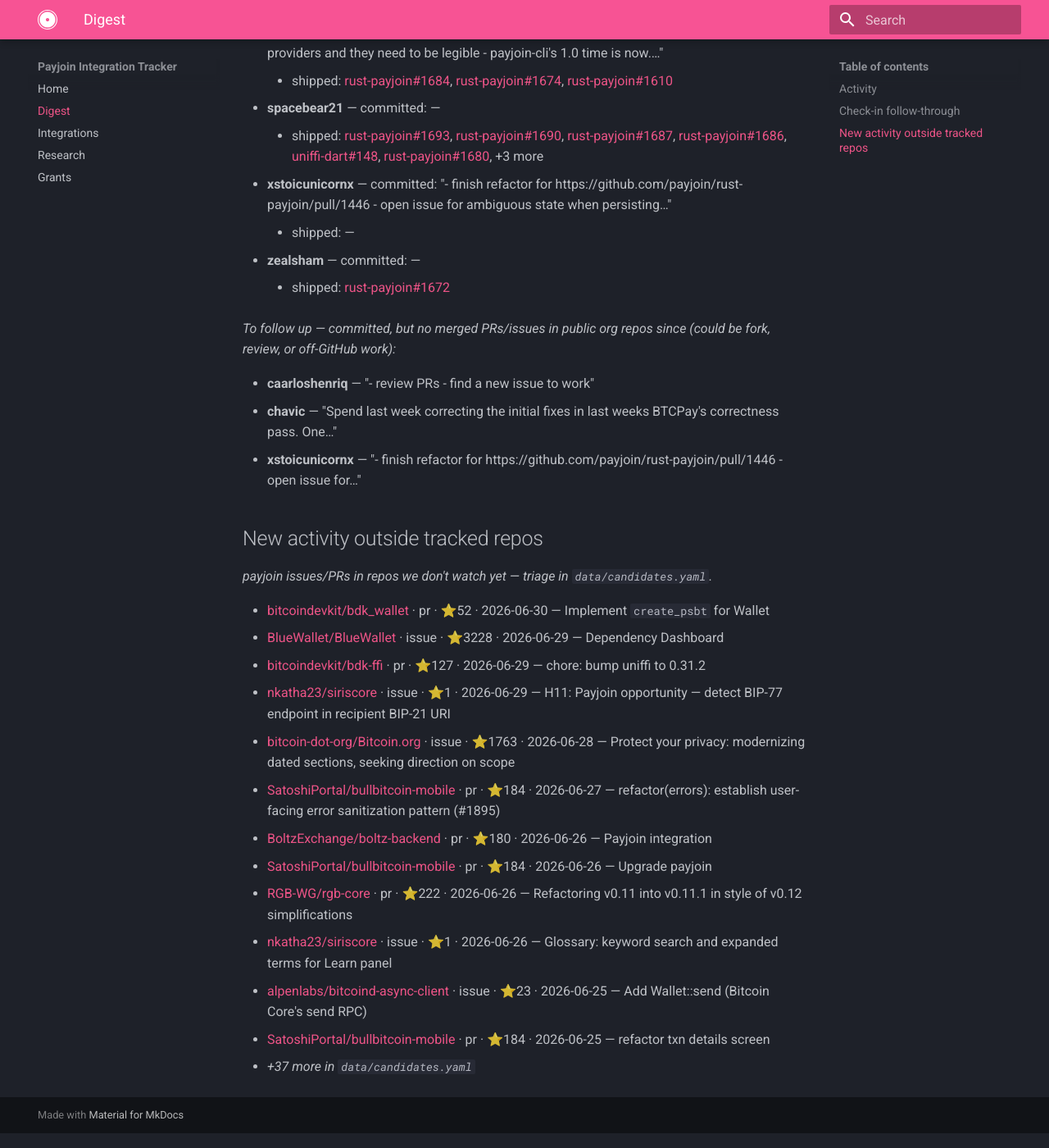
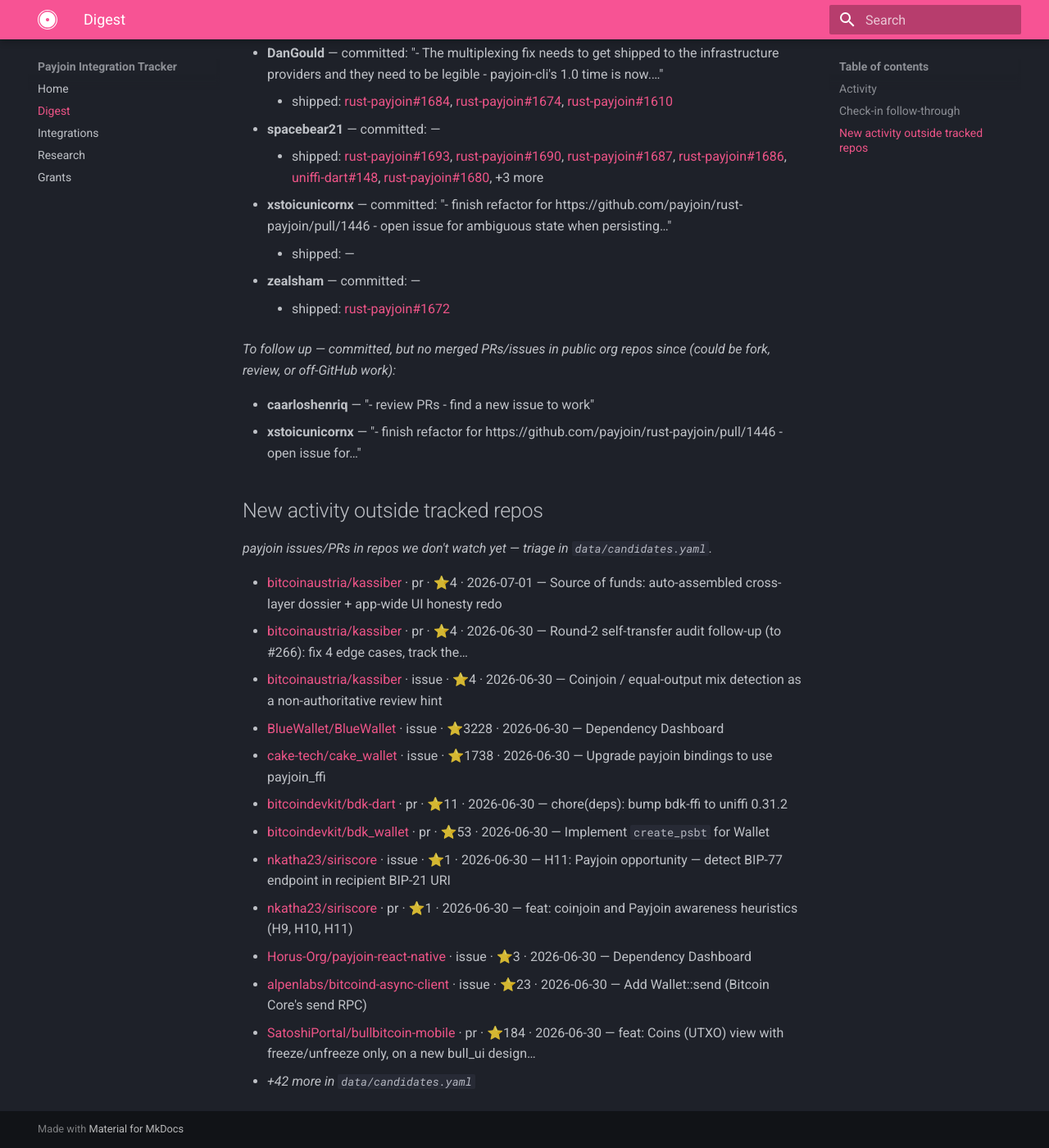
Before and after one commit to payjoin/payjoin.org, an MkDocs documentation site: the page built from docs/digest.md, in a window 1280 px wide and 1400 px high, scrolled down 748 px. Shown: the whole window at 82% size. Built offline with MkDocs 1.6.1 and Material for MkDocs 9.7.7, drawn with Linux system fonts in a browser that asks for light colours; some of the changed text lies outside the part shown.

Commit message:
chore: refresh tracker auto-state + digest

```diff
--- a/docs/digest.md
+++ b/docs/digest.md
@@ -1,10 +1,10 @@
 # Daily digest
 
-_As of 2026-06-30 (UTC) · tracking 25 upstream items_
+_As of 2026-07-01 (UTC) · tracking 25 upstream items_
 
 ## Activity
 
-- **Cove** — [repo](https://github.com/bitcoinppl/cove) — updated 2026-06-30
+- **Cove** — [repo](https://github.com/bitcoinppl/cove) — updated 2026-07-01
 
 
 ## Check-in follow-through
@@ -14,11 +14,11 @@ _2026-06-22 · [thread](https://github.com/orgs/payjoin/discussions/1668)_
 - **bc1cindy** — committed: —
     - shipped: [rust-payjoin#1697](https://github.com/payjoin/rust-payjoin/issues/1697), [rust-payjoin#1694](https://github.com/payjoin/rust-payjoin/issues/1694), [rust-payjoin#1676](https://github.com/payjoin/rust-payjoin/issues/1676)
 - **benalleng** — committed: "Fully focused on payjoin-cli 1.0 might consider duplicating some long standing open PRs to just get the ball rolling where progress has…"
-    - shipped: [rust-payjoin#1682](https://github.com/payjoin/rust-payjoin/pull/1682), [rust-payjoin#1673](https://github.com/payjoin/rust-payjoin/pull/1673), [uniffi-dart#144](https://github.com/Uniffi-Dart/uniffi-dart/pull/144), [rust-payjoin#1679](https://github.com/payjoin/rust-payjoin/issues/1679)
+    - shipped: [rust-payjoin#1699](https://github.com/payjoin/rust-payjoin/pull/1699), [rust-payjoin#1695](https://github.com/payjoin/rust-payjoin/pull/1695), [rust-payjoin#1683](https://github.com/payjoin/rust-payjoin/pull/1683), [rust-payjoin#1682](https://github.com/payjoin/rust-payjoin/pull/1682), [rust-payjoin#1673](https://github.com/payjoin/rust-payjoin/pull/1673), [uniffi-dart#144](https://github.com/Uniffi-Dart/uniffi-dart/pull/144), +2 more
 - **caarloshenriq** — committed: "- review PRs - find a new issue to work"
     - shipped: —
 - **chavic** — committed: "Spend last week correcting the initial fixes in last weeks BTCPay's correctness pass. One merged and two are pending, of which…"
-    - shipped: —
+    - shipped: [rust-payjoin#1654](https://github.com/payjoin/rust-payjoin/pull/1654)
 - **DanGould** — committed: "- The multiplexing fix needs to get shipped to the infrastructure providers and they need to be legible - payjoin-cli's 1.0 time is now.…"
     - shipped: [rust-payjoin#1684](https://github.com/payjoin/rust-payjoin/pull/1684), [rust-payjoin#1674](https://github.com/payjoin/rust-payjoin/pull/1674), [rust-payjoin#1610](https://github.com/payjoin/rust-payjoin/pull/1610)
 - **spacebear21** — committed: —
@@ -31,23 +31,22 @@ _2026-06-22 · [thread](https://github.com/orgs/payjoin/discussions/1668)_
 _To follow up — committed, but no merged PRs/issues in public org repos since (could be fork, review, or off-GitHub work):_
 
 - **caarloshenriq** — "- review PRs - find a new issue to work"
-- **chavic** — "Spend last week correcting the initial fixes in last weeks BTCPay's correctness pass. One…"
 - **xstoicunicornx** — "- finish refactor for https://github.com/payjoin/rust-payjoin/pull/1446 - open issue for…"
 
 ## New activity outside tracked repos
 
 _payjoin issues/PRs in repos we don't watch yet — triage in `data/candidates.yaml`._
 
-- [bitcoindevkit/bdk_wallet](https://github.com/bitcoindevkit/bdk_wallet/pull/297) · pr · ⭐52 · 2026-06-30 — Implement `create_psbt` for Wallet
-- [BlueWallet/BlueWallet](https://github.com/BlueWallet/BlueWallet/issues/3659) · issue · ⭐3228 · 2026-06-29 — Dependency Dashboard
-- [bitcoindevkit/bdk-ffi](https://github.com/bitcoindevkit/bdk-ffi/pull/1040) · pr · ⭐127 · 2026-06-29 — chore: bump uniffi to 0.31.2
-- [nkatha23/siriscore](https://github.com/nkatha23/siriscore/issues/31) · issue · ⭐1 · 2026-06-29 — H11: Payjoin opportunity — detect BIP-77 endpoint in recipient BIP-21 URI
-- [bitcoin-dot-org/Bitcoin.org](https://github.com/bitcoin-dot-org/Bitcoin.org/issues/4832) · issue · ⭐1763 · 2026-06-28 — Protect your privacy: modernizing dated sections, seeking direction on scope
-- [SatoshiPortal/bullbitcoin-mobile](https://github.com/SatoshiPortal/bullbitcoin-mobile/pull/2293) · pr · ⭐184 · 2026-06-27 — refactor(errors): establish user-facing error sanitization pattern (#1895)
-- [BoltzExchange/boltz-backend](https://github.com/BoltzExchange/boltz-backend/pull/1430) · pr · ⭐180 · 2026-06-26 — Payjoin integration
-- [SatoshiPortal/bullbitcoin-mobile](https://github.com/SatoshiPortal/bullbitcoin-mobile/pull/2041) · pr · ⭐184 · 2026-06-26 — Upgrade payjoin
-- [RGB-WG/rgb-core](https://github.com/RGB-WG/rgb-core/pull/288) · pr · ⭐222 · 2026-06-26 — Refactoring v0.11 into v0.11.1 in style of v0.12 simplifications
-- [nkatha23/siriscore](https://github.com/nkatha23/siriscore/issues/42) · issue · ⭐1 · 2026-06-26 — Glossary: keyword search and expanded terms for Learn panel
-- [alpenlabs/bitcoind-async-client](https://github.com/alpenlabs/bitcoind-async-client/issues/125) · issue · ⭐23 · 2026-06-25 — Add Wallet::send (Bitcoin Core's send RPC)
-- [SatoshiPortal/bullbitcoin-mobile](https://github.com/SatoshiPortal/bullbitcoin-mobile/pull/2326) · pr · ⭐184 · 2026-06-25 — refactor txn details screen
-- _+37 more in `data/candidates.yaml`_
+- [bitcoinaustria/kassiber](https://github.com/bitcoinaustria/kassiber/pull/170) · pr · ⭐4 · 2026-07-01 — Source of funds: auto-assembled cross-layer dossier + app-wide UI honesty redo
+- [bitcoinaustria/kassiber](https://github.com/bitcoinaustria/kassiber/pull/274) · pr · ⭐4 · 2026-06-30 — Round-2 self-transfer audit follow-up (to #266): fix 4 edge cases, track the…
+- [bitcoinaustria/kassiber](https://github.com/bitcoinaustria/kassiber/issues/282) · issue · ⭐4 · 2026-06-30 — Coinjoin / equal-output mix detection as a non-authoritative review hint
+- [BlueWallet/BlueWallet](https://github.com/BlueWallet/BlueWallet/issues/3659) · issue · ⭐3228 · 2026-06-30 — Dependency Dashboard
+- [cake-tech/cake_wallet](https://github.com/cake-tech/cake_wallet/issues/3173) · issue · ⭐1738 · 2026-06-30 — Upgrade payjoin bindings to use payjoin_ffi
+- [bitcoindevkit/bdk-dart](https://github.com/bitcoindevkit/bdk-dart/pull/101) · pr · ⭐11 · 2026-06-30 — chore(deps): bump bdk-ffi to uniffi 0.31.2
+- [bitcoindevkit/bdk_wallet](https://github.com/bitcoindevkit/bdk_wallet/pull/297) · pr · ⭐53 · 2026-06-30 — Implement `create_psbt` for Wallet
+- [nkatha23/siriscore](https://github.com/nkatha23/siriscore/issues/31) · issue · ⭐1 · 2026-06-30 — H11: Payjoin opportunity — detect BIP-77 endpoint in recipient BIP-21 URI
+- [nkatha23/siriscore](https://github.com/nkatha23/siriscore/pull/44) · pr · ⭐1 · 2026-06-30 — feat: coinjoin and Payjoin awareness heuristics (H9, H10, H11)
+- [Horus-Org/payjoin-react-native](https://github.com/Horus-Org/payjoin-react-native/issues/2) · issue · ⭐3 · 2026-06-30 — Dependency Dashboard
+- [alpenlabs/bitcoind-async-client](https://github.com/alpenlabs/bitcoind-async-client/issues/125) · issue · ⭐23 · 2026-06-30 — Add Wallet::send (Bitcoin Core's send RPC)
+- [SatoshiPortal/bullbitcoin-mobile](https://github.com/SatoshiPortal/bullbitcoin-mobile/pull/2304) · pr · ⭐184 · 2026-06-30 — feat: Coins (UTXO) view with freeze/unfreeze only, on a new bull_ui design…
+- _+42 more in `data/candidates.yaml`_
```
Also changed, not shown: 2 other files.
